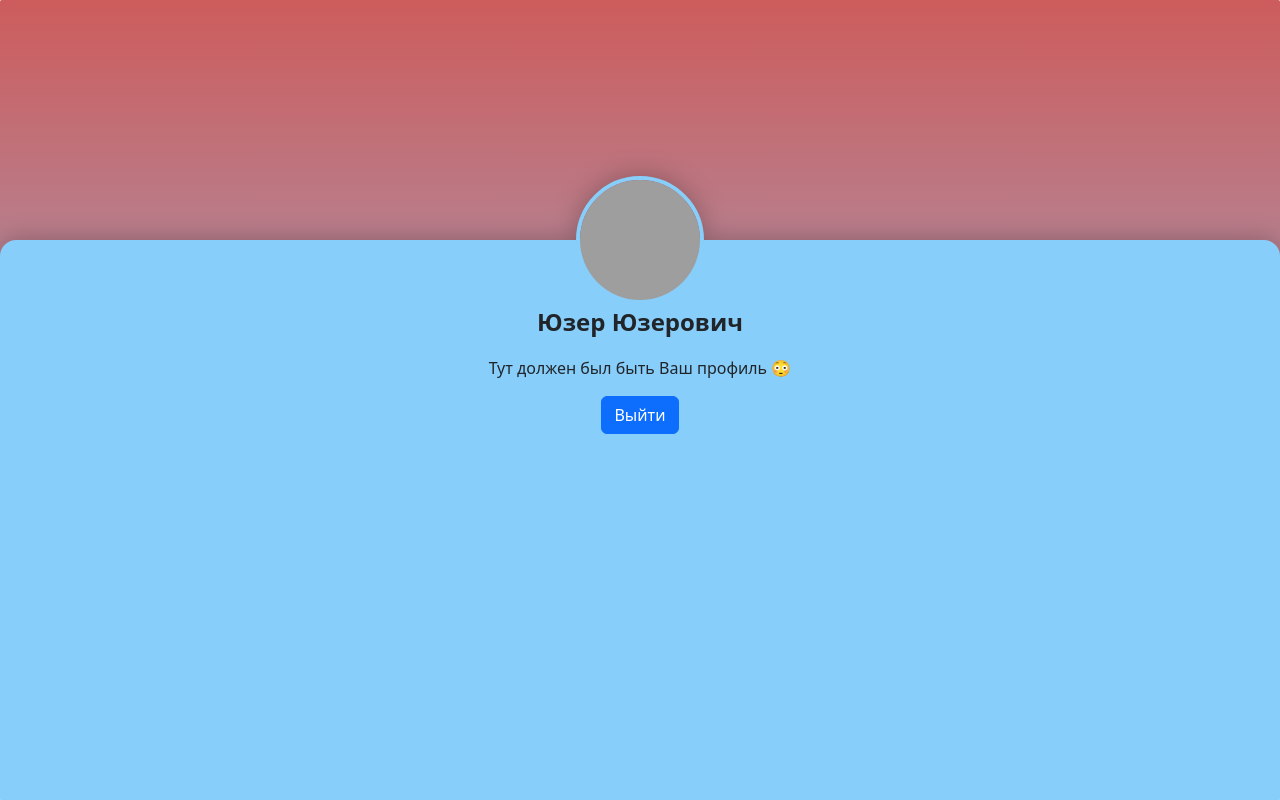
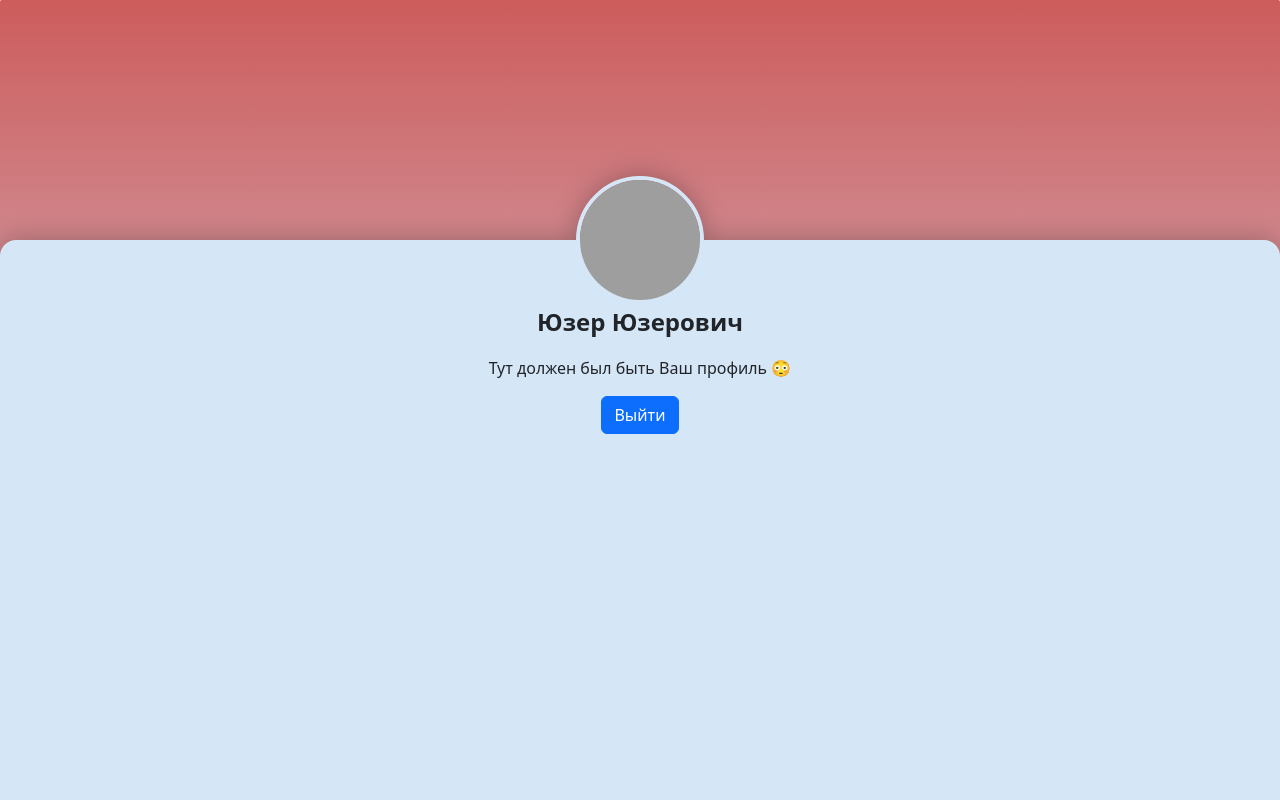
Before and after one commit to Ethosa/ktc_test, a Flask app: page /profile in a window 1280 px wide. Run offline with Flask 3, Linux system fonts and the light colour scheme; grey boxes are pictures that could not be loaded.

Commit message:
upd design

```diff
--- a/templates/auth.html
+++ b/templates/auth.html
@@ -51,7 +51,7 @@
         width: 100vw;
         height: 100vh;
         display: flex;
-        background: linear-gradient(indianred, lightskyblue);
+        background: linear-gradient(indianred, #d5e6f7);
         justify-content: start;
         overflow: hidden;
       }
@@ -64,7 +64,7 @@
         height: 100%;
         width: 35%;
         gap: 5rem;
-        background-color: lightskyblue;
+        background-color: #d5e6f7;
         border-top-right-radius: 1rem;
         border-bottom-right-radius: 1rem;
         filter: drop-shadow(0 0 .8rem #00000045);
--- a/templates/profile.html
+++ b/templates/profile.html
@@ -22,7 +22,7 @@
       .main {
         width: 100vw;
         height: 100vh;
-        background: linear-gradient(indianred, lightskyblue);
+        background: linear-gradient(indianred, #d5e6f7);
         border-radius: .1rem;
         display: flex;
         flex-direction: column;
@@ -37,7 +37,7 @@
         align-items: center;
         width: 100%;
         height: 100%;
-        background: lightskyblue;
+        background: #d5e6f7;
         padding-bottom: 1rem;
         padding-left: 1rem;
         padding-right: 1rem;
@@ -48,7 +48,7 @@
       .profile-photo {
         width: 128px;
         height: 128px;
-        border: lightskyblue solid .3rem;
+        border: #d5e6f7 solid .3rem;
         border-radius: 100%;
       }
       .profile-photo-container {
```
